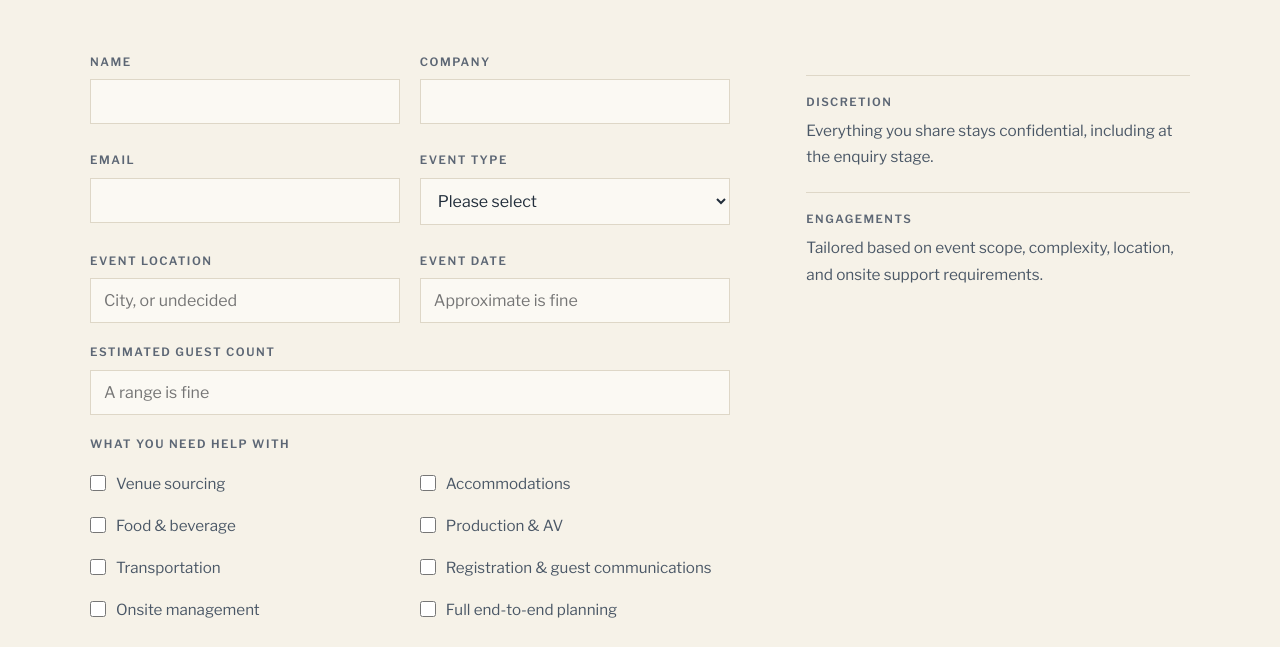
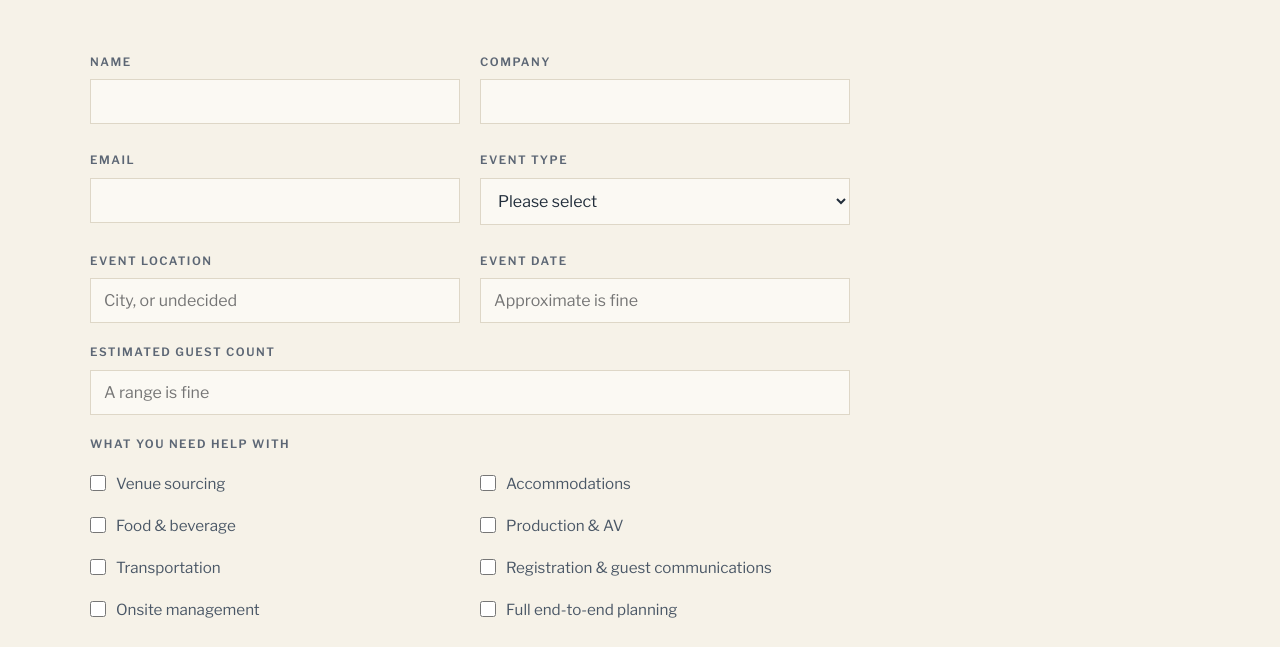
Before and after one commit to Ellenxwfan/ellen-presents, a plain HTML site: page index.html in a window 1280 px wide. Shown: the part 4090-4737 px from the top of the page. Drawn offline with nearby package versions, Linux system fonts and the light colour scheme.

Commit message:
Remove the enquiry form sidebar
Discretion and Engagements were the last two entries; with them gone the
aside is empty, so it and its stylesheet rules are removed. The form no
longer shares the row with anything, and is capped at 760px so the inputs
stay a comfortable width rather than stretching the page. The checkbox
grid's minimum column goes from 220px to 260px, which holds it at two
columns inside that width instead of breaking into three ragged ones.

Co-Authored-By: Claude Opus 5 <noreply@anthropic.com>
Claude-Session: https://claude.ai/code/session_01D3PJuKNEQv5twNgJxWAmNG

```diff
--- a/assets/css/site.css
+++ b/assets/css/site.css
@@ -339,12 +339,9 @@ a:hover { color: var(--accent-2); }
 }
 
 /* ---------------------------------------------------------- Form */
-.form-shell {
-  display: grid;
-  grid-template-columns: minmax(0, 1.25fr) minmax(0, 0.75fr);
-  gap: clamp(34px, 6vw, 78px);
-  align-items: start;
-}
+/* The form stands alone now. Capped so inputs stay a comfortable width
+   instead of stretching the full page. */
+.form-shell { max-width: 760px; }
 .form-grid { display: grid; grid-template-columns: repeat(2, minmax(0, 1fr)); gap: 20px; }
 .field { display: flex; flex-direction: column; gap: 7px; }
 .field.full { grid-column: 1 / -1; }
@@ -384,7 +381,9 @@ textarea { resize: vertical; min-height: 124px; }
 }
 .check-grid {
   display: grid;
-  grid-template-columns: repeat(auto-fit, minmax(220px, 1fr));
+  /* 260px keeps this at two columns inside the capped form, matching the
+     field grid above; 220px let it break into three ragged ones. */
+  grid-template-columns: repeat(auto-fit, minmax(260px, 1fr));
   gap: 2px 20px;
 }
 .check {
@@ -434,19 +433,6 @@ input[aria-invalid="true"], select[aria-invalid="true"], textarea[aria-invalid="
 
 .form-status.is-error { border-left-color: var(--brass); }
 
-.aside dl { margin: 0; display: flex; flex-direction: column; }
-.aside dt {
-  font-size: 0.71rem;
-  font-weight: 600;
-  letter-spacing: 0.13em;
-  text-transform: uppercase;
-  color: var(--muted);
-  border-top: 1px solid var(--line);
-  padding-top: 17px;
-  margin-top: 22px;
-}
-.aside dd { margin: 6px 0 0; font-size: 0.96rem; color: var(--umber); }
-
 /* ---------------------------------------------------------- Footer */
 .site-footer { background: var(--sand-2); border-top: 1px solid var(--line); }
 .foot-bot {
@@ -461,7 +447,7 @@ input[aria-invalid="true"], select[aria-invalid="true"], textarea[aria-invalid="
 
 /* ---------------------------------------------------------- Responsive */
 @media (max-width: 900px) {
-  .form-shell, .row, .case { grid-template-columns: 1fr; }
+  .row, .case { grid-template-columns: 1fr; }
   .row, .case { gap: 12px; }
 }
 @media (max-width: 720px) {
--- a/index.html
+++ b/index.html
@@ -262,14 +262,6 @@
             </div>
           </form>
 
-          <aside class="aside">
-            <dl>
-              <dt>Discretion</dt>
-              <dd>Everything you share stays confidential, including at the enquiry stage.</dd>
-              <dt>Engagements</dt>
-              <dd>Tailored based on event scope, complexity, location, and onsite support requirements.</dd>
-            </dl>
-          </aside>
         </div>
       </div>
     </section>
```
